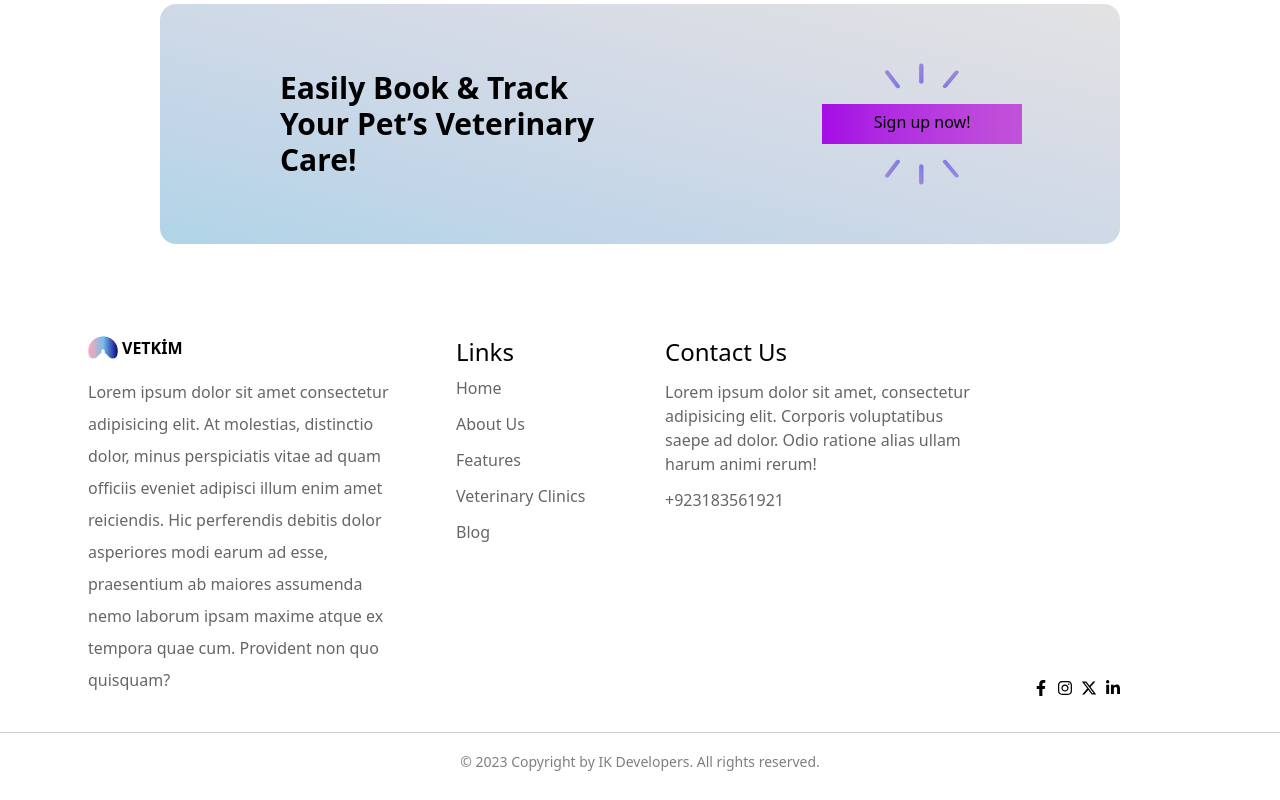
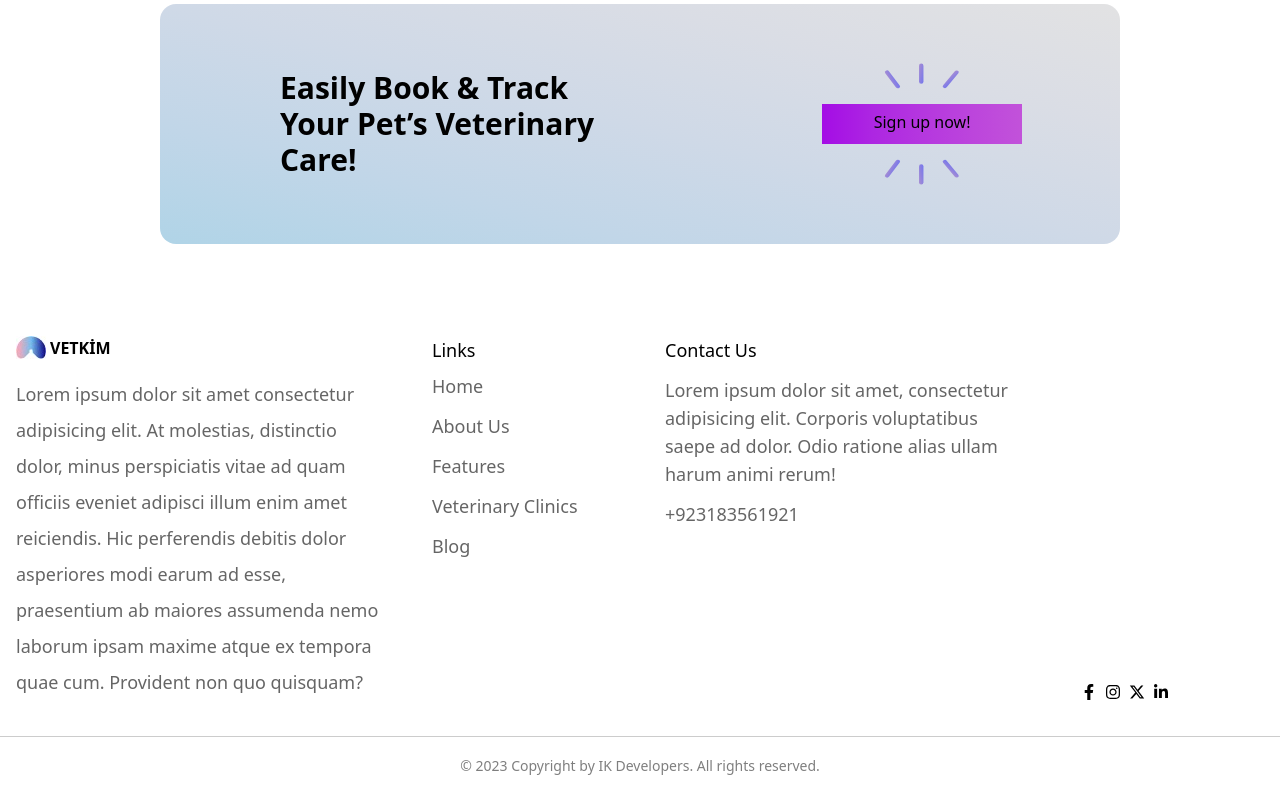
Before and after one commit to ismail-durdu/vetkim, a React (Vite) app in the folder frontend/: page / in a window 1280 px wide. Shown: the part 1911-2711 px from the top of the page. Built offline with nearby package versions, Linux system fonts and the light colour scheme.

Commit message:
footer_last

```diff
--- a/frontend/src/components/footer.tsx
+++ b/frontend/src/components/footer.tsx
@@ -10,7 +10,7 @@
 function footer() {
   return (
     <div>
-      <div className="footer  ">
+      <div className="footer   ">
         <div>
           <Link to={"/"}>
             <div className="flex flex-row items-center mb-4">
@@ -19,7 +19,7 @@
             </div>
           </Link>
           <div>
-            <p className="opacity-60 leading-loose">
+            <p className="opacity-60 leading-loose text-sm md:text-md lg:text-lg">
               Lorem ipsum dolor sit amet consectetur adipisicing elit. At
               molestias, distinctio dolor, minus perspiciatis vitae ad quam
               officiis eveniet adipisci illum enim amet reiciendis. Hic
@@ -29,8 +29,8 @@
             </p>
           </div>
         </div>
-        <div>
-          <h1 className="text-2xl mb-2">Links</h1>
+        <div className="text-sm md:text-md lg:text-lg">
+          <h1 className="text-2xl mb-2 text-md md:text-lg ">Links</h1>
           <div className="flex flex-col gap-3 opacity-60">
             <Link to={"/"}>Home</Link>
             <Link to={"/aboutus"}>About Us</Link>
@@ -39,8 +39,8 @@
             <Link to={"/blog"}>Blog</Link>
           </div>
         </div>
-        <div className="flex flex-col gap-3">
-          <h1 className="text-2xl">Contact Us</h1>
+        <div className="flex flex-col gap-3 text-sm md:text-md lg:text-lg">
+          <h1 className="text-2xl text-md md:text-lg">Contact Us</h1>
           <p className="opacity-60">
             Lorem ipsum dolor sit amet, consectetur adipisicing elit. Corporis
             voluptatibus saepe ad dolor. Odio ratione alias ullam harum animi
@@ -63,7 +63,7 @@
           </a>
         </div>
       </div>
-      <div className="info ">
+      <div className="info text-sm md:text-md lg:text-lg ">
         <p className="text-sm opacity-50 text-center my-6">
           © 2023 Copyright by IK Developers. All rights reserved.
         </p>
--- a/frontend/src/css/footer.css
+++ b/frontend/src/css/footer.css
@@ -22,7 +22,6 @@
     display: grid;
     gap: 20px;
     grid-template-columns: 2fr 1fr;
-    padding: 2rem;
   }
 }
 @media (min-width: 1024px) {
@@ -30,6 +29,5 @@
     display: grid;
     grid-template-columns: 2fr 1fr 2fr 1fr;
     gap: 50px;
-    padding: 2rem 5.5rem;
   }
 }
```
